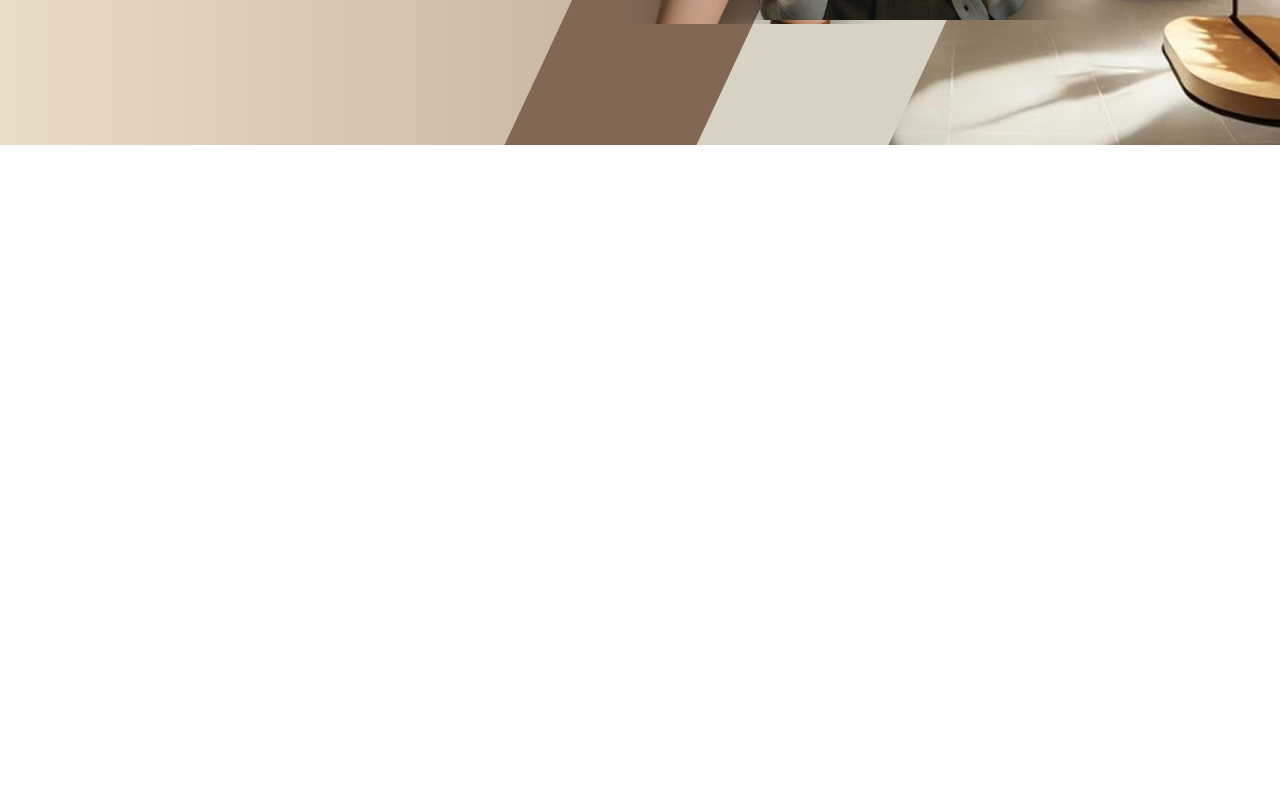
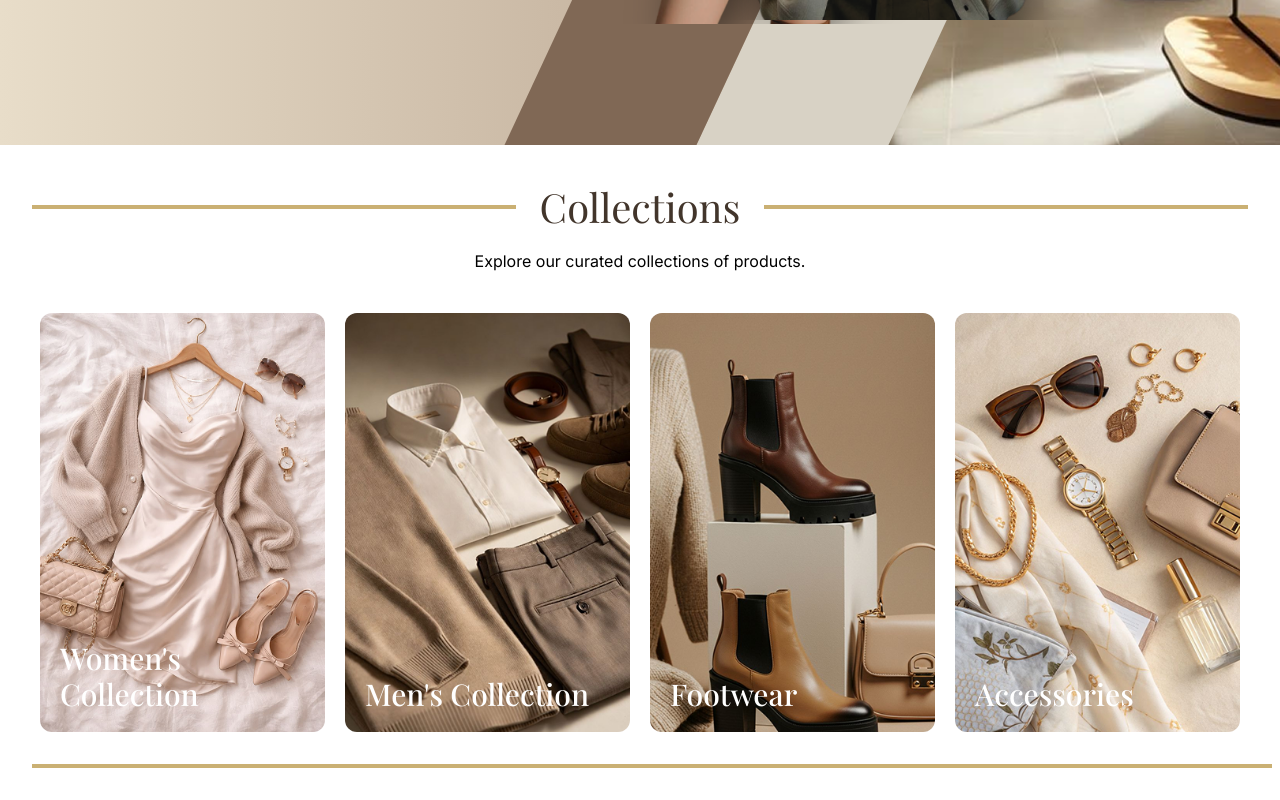
Before and after one commit to kainah07/Paggatangan, a React (Vite) app in the folder paggatangan/: page / in a window 1280 px wide. Shown: the part 743-1543 px from the top of the page. Before the commit the page ends 888 px from the top, so only its background shows below. Built offline with nearby package versions, Linux system fonts and the light colour scheme; a web font is replaced by a local one.

Commit message:
feat: add collection section

```diff
--- /dev/null
+++ b/paggatangan/src/components/CollectionCard.jsx
@@ -0,0 +1,16 @@
+function CollectionCard({collection}){
+
+  return (
+    <div className="group relative overflow-hidden rounded-xl cursor-pointer">
+      <img src={collection.image} alt={collection.name} className="w-80 h-auto object-cover transition-transform duration-500 group-hover:scale-110" />
+      <h3 className="absolute bottom-5 left-5 z-10 text-3xl
+            font-medium text-white transition-transform
+            duration-500 group-hover:translate-y-5px">{collection.name}
+      </h3>
+      <div className="absolute inset-0  bg-black/40 opacity-0 group-hover:opacity-100 transition duration-500"></div>
+    </div>
+  );
+
+}
+
+export default CollectionCard;
--- /dev/null
+++ b/paggatangan/src/data/collections.js
@@ -0,0 +1,27 @@
+import womenCollection from "../assets/collection-section-img/womens_collection.png";
+import menCollection from "../assets/collection-section-img/mens_collection.png";
+import footWear from "../assets/collection-section-img/footwear.png";
+import accessories from "../assets/collection-section-img/accessories.png";
+
+export const collections = [
+  {
+    id: 1,
+    name: "Women's Collection",
+    image: womenCollection
+  },
+  {
+    id: 2,
+    name: "Men's Collection",
+    image: menCollection
+  },
+  {
+    id: 3,
+    name: "Footwear",
+    image: footWear
+  },
+  {
+    id: 4,
+    name: "Accessories",
+    image: accessories
+  }
+];
--- a/paggatangan/src/index.css
+++ b/paggatangan/src/index.css
@@ -13,8 +13,17 @@ body {
   font-family: var(--font-sans);
 }
 
-h1, h2 {
+h1, h2, h3 {
   font-family: var(--font-serif);
+}
+
+h2 {
+  color: #42352B;
+  font-size: 2.5rem;
+}
+
+p {
+  font-size: 1rem;
 }
 
 .hero-section {
--- a/paggatangan/src/pages/Home/index.jsx
+++ b/paggatangan/src/pages/Home/index.jsx
@@ -1,11 +1,13 @@
 import Navbar from "../../components/Navbar";
 import HeroSection from "./sections/HeroSection";
+import CollectionsSection from "./sections/CollectionsSection";
 
 function HomePage() {
   return(
     <>
       <Navbar />
       <HeroSection />
+      <CollectionsSection />
 
     </>
   )
--- /dev/null
+++ b/paggatangan/src/pages/Home/sections/CollectionsSection.jsx
@@ -0,0 +1,27 @@
+import CollectionCard from "../../../components/CollectionCard";
+import { collections } from "../../../data/collections";
+function CollectionsSection() {
+  return (
+    <section className="p-5">
+      <div className="flex justify-between items-center">
+        <div className="w-[40%] h-1 bg-[#CAB073] m-3"></div>
+        <h2 className="text-center m-3">Collections</h2>
+        <div className="w-[40%] h-1 bg-[#CAB073] m-3"></div>
+      </div>
+
+      <p className="text-center mb-5">Explore our curated collections of products.</p>
+
+      <div className="grid grid-cols-4 gap-5 p-5">
+        {collections.map((collection) => (
+          <CollectionCard
+            key={collection.id}
+            collection={collection}
+          />
+        ))}
+      </div>
+
+      <div className="w-full h-1 bg-[#CAB073] m-3"></div>
+    </section>
+  );
+}
+export default CollectionsSection;
```
